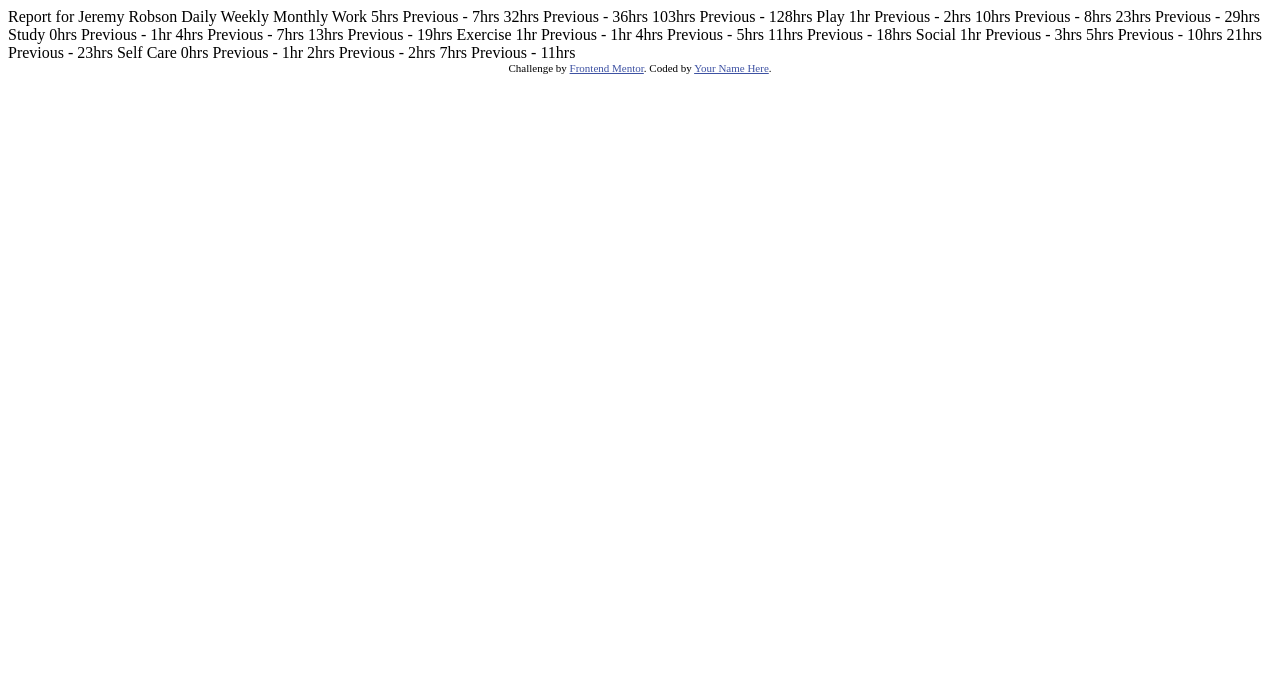
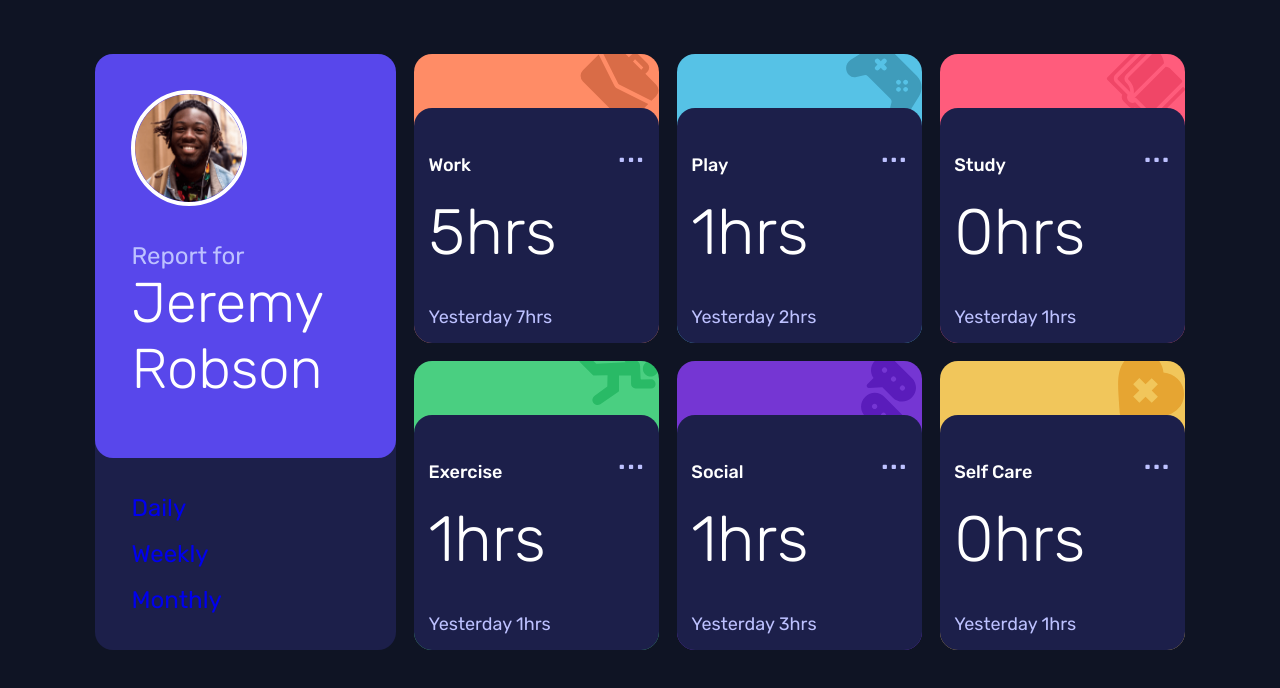
Before and after one commit to rodrigovn/time-tracking-dashboard-main, a plain HTML site: page index.html in a window 1280 px wide. Drawn offline with Linux system fonts and the light colour scheme.

Commit message:
final version of the project

```diff
--- a/index.html
+++ b/index.html
@@ -8,73 +8,144 @@
 
   <title>Frontend Mentor | Time tracking dashboard</title>
 
-  <!-- Feel free to remove these styles or customise in your own stylesheet 👍 -->
-  <style>
-    .attribution { font-size: 11px; text-align: center; }
-    .attribution a { color: hsl(228, 45%, 44%); }
-  </style>
+  <link rel="preconnect" href="https://fonts.googleapis.com">
+  <link rel="preconnect" href="https://fonts.gstatic.com" crossorigin>
+  <link href="https://fonts.googleapis.com/css2?family=Rubik:wght@300;400;500&display=swap" rel="stylesheet">
+
+  <link rel="stylesheet" href="css/style.css">
+
 </head>
 <body>
+  <main class="container">
+    <div class="profile">
+      <div class="profile-card">
+        <img src="images/image-jeremy.png" alt="image jeremy">
+        <div class="profile-card-text">
+          <h2>
+            Report for
+          </h2>
+          <h1>
+            <div class="first-name">Jeremy</div>
+            <div class="last-name">Robson</div>
+          </h1>
+        </div>
+      </div>
+      <div class="profile-links">
+        <a href="#" id="daily-btn" >Daily</a>
+        <a href="#" id="weekly-btn">Weekly</a>
+        <a href="#" id="monthly-btn">Monthly</a>
+      </div>
+    </div>
+    <div class="card-container">
+      <div class="card-container-1-half">
+        <div class="card-work">
+          <h1> </h1>
+          <div class="card-content">
+            <div class="header">
+              <h1>
+                Work
+              </h1>
+              <a href="#">...</a>
+            </div>
+            <div class="hours">
+              <div class="current" id="current-hours-0"></div>
+              <div class="previous" id="previous-hours-0"></div>
+            </div>
+          </div>
+        </div>
 
-  Report for
-  Jeremy Robson
+        <div class="card-play">
+          <h1> </h1>
+          <div class="card-content">
+            <div class="header">
+              <h1>
+                Play
+              </h1>
+              <a href="#">...</a>
+            </div>
+            <div class="hours">
+              <div class="current" id="current-hours-1"></div>
+              <div class="previous" id="previous-hours-1"></div>
+            </div>
+          </div>
 
-  Daily
-  Weekly
-  Monthly
+        </div>
+        <div class="card-study">
+          <h1> </h1>
+          <div class="card-content">
+            <div class="header">
+              <h1>
+                Study
+              </h1>
+              <a href="#">...</a>
+            </div>
+            <div class="hours">
+              <div class="current" id="current-hours-2"></div>
+              <div class="previous" id="previous-hours-2"></div>
+            </div>
+          </div>
 
-  Work
-  5hrs <!-- daily -->
-  Previous - 7hrs <!-- daily -->
-  32hrs <!-- weekly -->
-  Previous - 36hrs <!-- weekly -->
-  103hrs <!-- monthly -->
-  Previous - 128hrs <!-- monthly -->
+        </div>
+      </div>
+      <div class="card-container-2-half">
+        <div class="card-exercise">
+          <h1> </h1>
+          <div class="card-content">
+            <div class="header">
+              <h1>
+                Exercise
+              </h1>
+              <a href="#">...</a>
+            </div>
+            <div class="hours">
+              <div class="current" id="current-hours-3"></div>
+              <div class="previous" id="previous-hours-3"></div>
+            </div>
+          </div>
 
-  Play
-  1hr <!-- daily -->
-  Previous - 2hrs <!-- daily -->
-  10hrs <!-- weekly -->
-  Previous - 8hrs <!-- weekly -->
-  23hrs <!-- monthly -->
-  Previous - 29hrs <!-- monthly -->
+        </div>
+        <div class="card-social">
+          <h1> </h1>
+          <div class="card-content">
+            <div class="header">
+              <h1>
+                Social
+              </h1>
+              <a href="#">...</a>
+            </div>
+            <div class="hours">
+              <div class="current" id="current-hours-4"></div>
+              <div class="previous" id="previous-hours-4"></div>
+            </div>
+          </div>
 
-  Study
-  0hrs <!-- daily -->
-  Previous - 1hr <!-- daily -->
-  4hrs <!-- weekly -->
-  Previous - 7hrs <!-- weekly -->
-  13hrs <!-- monthly -->
-  Previous - 19hrs <!-- monthly -->
+        </div>
+        <div class="card-self-care">
+          <h1> </h1>
+          <div class="card-content">
+            <div class="header">
+              <h1>
+                Self Care
+              </h1>
+              <a href="#">...</a>
+            </div>
+            <div class="hours">
+              <div class="current" id="current-hours-5"></div>
+              <div class="previous" id="previous-hours-5"></div>
+            </div>
+          </div>
 
-  Exercise
-  1hr <!-- daily -->
-  Previous - 1hr <!-- daily -->
-  4hrs <!-- weekly -->
-  Previous - 5hrs <!-- weekly -->
-  11hrs <!-- monthly -->
-  Previous - 18hrs <!-- monthly -->
-
-  Social
-  1hr <!-- daily -->
-  Previous - 3hrs <!-- daily -->
-  5hrs <!-- weekly -->
-  Previous - 10hrs <!-- weekly -->
-  21hrs <!-- monthly -->
-  Previous - 23hrs <!-- monthly -->
-
-  Self Care
-  0hrs <!-- daily -->
-  Previous - 1hr <!-- daily -->
-  2hrs <!-- weekly -->
-  Previous - 2hrs <!-- weekly -->
-  7hrs <!-- monthly -->
-  Previous - 11hrs <!-- monthly -->
+        </div>
+      </div>
+    </div>
+  </main>
 
 
-  <div class="attribution">
+  <footer>
     Challenge by <a href="https://www.frontendmentor.io?ref=challenge" target="_blank">Frontend Mentor</a>.
     Coded by <a href="#">Your Name Here</a>.
-  </div>
+  </footer>
+
+  <script type="text/javascript" src="script.js"></script>
 </body>
 </html>
--- /dev/null
+++ b/sass/_mixins.sass
@@ -0,0 +1,26 @@
+@use 'variables'
+
+
+@mixin cards-layout
+    background-repeat: no-repeat
+    background-position: right top -10px
+    border-radius: 1rem
+    h1
+        min-height: 2rem
+@mixin container-column
+    display: flex
+    flex-flow: column
+    gap: 1rem
+
+@mixin for-tablet-portrait-up
+  @media (min-width: 600px)
+      @content
+@mixin for-tablet-landscape-up
+  @media (min-width: 900px)
+      @content
+@mixin for-desktop-up
+  @media (min-width: 1200px)
+      @content
+@mixin for-big-desktop-up
+  @media (min-width: 1800px)
+      @content
--- /dev/null
+++ b/sass/_variables.sass
@@ -0,0 +1,12 @@
+$Blue: hsl(246, 80%, 60%)
+$light-orange : hsl(15, 100%, 70%) //work
+$soft-blue : hsl(195, 74%, 62%) //play
+$light-red : hsl(348, 100%, 68%) //study
+$lime-green : hsl(145, 58%, 55%) //exercise
+$violet : hsl(264, 64%, 52%) //social
+$soft-orange: hsl(43, 84%, 65%) //self care
+
+$very-dark-blue: hsl(226, 43%, 10%)
+$dark-blue: hsl(235, 46%, 20%)
+$desaturated-blue: hsl(235, 45%, 61%)
+$pale-blue: hsl(236, 100%, 87%)
--- /dev/null
+++ b/sass/style.sass
@@ -0,0 +1,227 @@
+@use 'variables'
+@use 'mixins'
+
+*
+    font-family: 'Rubik', sans-serif
+    margin: 0 0
+    padding: 0 0
+    font-size: 18px
+body
+    background-color: variables.$very-dark-blue
+    color: white
+    height: 100%
+    display: flex
+    flex-flow: column
+    align-items: center
+    justify-content: center
+    padding: 3rem .5rem
+.container
+    @include mixins.container-column
+    min-width: 18rem
+    @include mixins.for-desktop-up
+        display: flex
+        flex-flow: row
+        min-width: 20rem
+        min-height: 20rem
+
+
+.profile
+    display: flex
+    flex-flow: column
+    background-color: variables.$dark-blue
+    border-radius: 1rem
+    &-card
+        background-color: variables.$Blue
+        display: flex
+        flex-flow: row
+        border-radius: 1rem
+        padding: 1rem
+        @include mixins.for-desktop-up
+            display: flex
+            flex-flow: column
+            gap: 2rem
+            padding: 2rem 4rem 2rem 2rem
+            height: 100%
+        img
+            max-width: 3rem
+            border: 3px solid white
+            border-radius: 50%
+            @include mixins.for-desktop-up
+                max-width: 6rem
+                border: 4px solid white
+        .profile-card-text
+            padding: .2rem 1rem
+            @include mixins.for-desktop-up
+                padding: 0
+            h1
+                display: flex
+                flex-flow: row
+                gap:.5rem
+                @include mixins.for-desktop-up
+                    display: flex
+                    flex-flow: column
+                    gap:0
+                .first-name
+                    font-size: 24px
+                    font-weight: 300
+                    @include mixins.for-desktop-up
+                        font-size: 56px
+                .last-name
+                    font-size: 24px
+                    font-weight: 300
+                    @include mixins.for-desktop-up
+                        font-size: 56px
+            h2
+                color: variables.$pale-blue
+                font-weight: 400
+                @include mixins.for-desktop-up
+                        font-size: 24px
+    &-links
+        display: flex
+        flex-flow: row
+        justify-content: space-around
+        padding: 1rem
+        color: variables.$desaturated-blue
+        @include mixins.for-desktop-up
+            display: flex
+            flex-flow: column
+            gap:1rem
+            justify-content: center
+            padding: 2rem
+        a
+            text-decoration: none
+            cursor: pointer
+            transition: .5s
+            @include mixins.for-desktop-up
+                font-size: 24px
+            &:hover
+                color: white
+            &:visited
+                text-decoration: none
+                color: variables.$desaturated-blue
+            &:focus
+                text-decoration: none
+                color: white
+.card-container
+    @include mixins.container-column
+    @include mixins.for-desktop-up
+        display: flex
+        flex-flow: column
+        justify-content: space-between
+        gap:1rem
+    &-1-half
+        @include mixins.container-column
+        @include mixins.for-desktop-up
+            display: flex
+            flex-flow: row
+    &-2-half
+        @include mixins.container-column
+        @include mixins.for-desktop-up
+            display: flex
+            flex-flow: row
+.card-work
+    background-color: variables.$light-orange
+    background-image: url(/images/icon-work.svg)
+    @include mixins.cards-layout
+    @include mixins.for-desktop-up
+        h1
+            min-height: 3rem
+
+.card-play
+    background-color: variables.$soft-blue
+    background-image: url(/images/icon-play.svg)
+    @include mixins.cards-layout
+    @include mixins.for-desktop-up
+        h1
+            min-height: 3rem
+.card-study
+    background-color: variables.$light-red
+    background-image: url(/images/icon-study.svg)
+    @include mixins.cards-layout
+    @include mixins.for-desktop-up
+        h1
+            min-height: 3rem
+.card-exercise
+    background-color: variables.$lime-green
+    background-image: url(/images/icon-exercise.svg)
+    background-repeat: no-repeat
+    @include mixins.cards-layout
+    @include mixins.for-desktop-up
+        h1
+            min-height: 3rem
+.card-social
+    background-color: variables.$violet
+    background-image: url(/images/icon-social.svg)
+    @include mixins.cards-layout
+    @include mixins.for-desktop-up
+        h1
+            min-height: 3rem
+.card-self-care
+    background-color: variables.$soft-orange
+    background-image: url(/images/icon-self-care.svg)
+    @include mixins.cards-layout
+    @include mixins.for-desktop-up
+        h1
+            min-height: 3rem
+.card-content
+    display: flex
+    flex-flow: column
+    background-color: variables.$dark-blue
+    border-radius: 1rem
+    padding: .8rem
+    cursor: pointer
+    &:hover
+        background-color: variables.$desaturated-blue
+    @include mixins.for-desktop-up
+        gap:1rem
+        min-width: 12rem
+    .header
+        display: flex
+        flex-flow: row
+        align-items: center
+        justify-content: space-between
+        h1
+            display: flex
+            align-items: flex-end
+            font-weight: 500
+        a
+            text-decoration: none
+            height: 100%
+            display: flex
+            align-items: top
+            font-size: 36px
+            color: white
+            cursor: pointer
+            color: variables.$pale-blue
+            transition: .5s
+            &:hover
+                color: white
+            &:visited
+                text-decoration: none
+                color: variables.$pale-blue
+            &:focus
+                text-decoration: none
+                color: white
+    .hours
+        display: flex
+        flex-flow: row
+        justify-content: space-between
+        align-items: center
+        gap:2rem
+        @include mixins.for-desktop-up
+            align-items: flex-start
+            display: flex
+            flex-flow: column
+        .current
+            display: flex
+            flex-flow: row
+            font-size: 36px
+            font-weight: 300
+            @include mixins.for-desktop-up
+                font-size: 64px
+        .previous
+            display: flex
+            flex-flow: row
+            color: variables.$pale-blue
+footer
+    display: none
--- /dev/null
+++ b/script.js
@@ -0,0 +1,46 @@
+let n
+if(n===undefined){
+    fetch('data.json')
+    .then(response => response.json())
+    .then(data => {
+        for (var i = 0; i < 6; i++) {
+            document.querySelector("#current-hours-" + i).innerText = data[i].timeframes.daily.current + "hrs"
+            document.querySelector("#previous-hours-" + i).innerText =  "Yesterday " + data[i].timeframes.daily.previous + "hrs"
+        }
+    })
+}
+
+function timeframechanger(n){
+    fetch('data.json')
+    .then(response => response.json())
+    .then(data => {
+        if(n===1){
+            for (var i = 0; i < 6; i++) {
+                document.querySelector("#current-hours-" + i).innerText = data[i].timeframes.daily.current + "hrs"
+                document.querySelector("#previous-hours-" + i).innerText = "Yesterday " + data[i].timeframes.daily.previous  + "hrs"
+             }
+        } else if(n===2){
+            for (var i = 0; i < 6; i++) {
+                document.querySelector("#current-hours-" + i).innerText = data[i].timeframes.weekly.current + "hrs"
+                document.querySelector("#previous-hours-" + i).innerText = "Last week " + data[i].timeframes.weekly.previous + "hrs"
+             }
+        }
+         else if(n===3){
+            for (var i = 0; i < 6; i++) {
+                document.querySelector("#current-hours-" + i).innerText = data[i].timeframes.monthly.current + "hrs"
+                document.querySelector("#previous-hours-" + i).innerText = "Last month " + data[i].timeframes.monthly.previous + "hrs"
+             }
+        }
+        console.log(n)
+    })
+}
+
+function timeframeselect(btn,n){
+    btn.addEventListener('click', ()=>{
+        timeframechanger(n);
+    })
+}
+
+timeframeselect(document.getElementById('daily-btn'),1);
+timeframeselect(document.getElementById('weekly-btn'),2);
+timeframeselect(document.getElementById('monthly-btn'),3);
```
Also changed, not shown: css/style.css (added), 2 other files.
